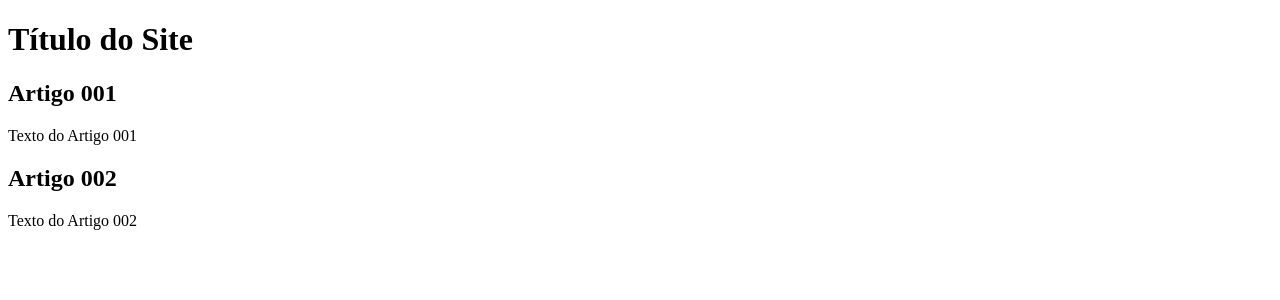
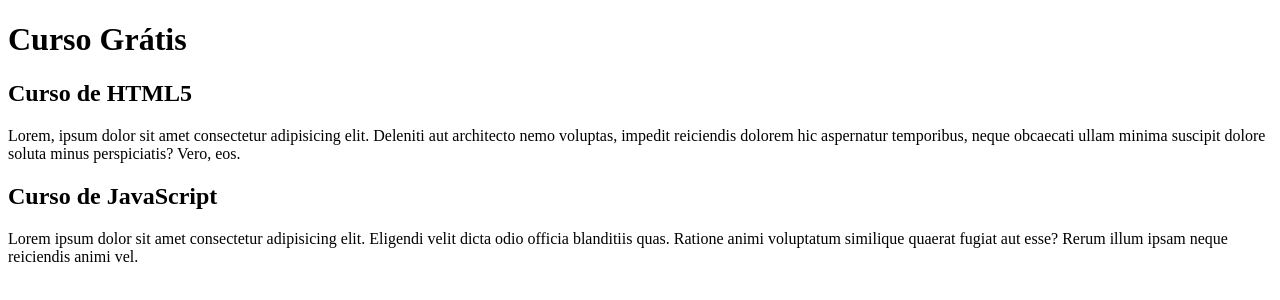
Before and after one commit to JulianCBraga/projeto-site, a plain HTML site: page index.html in a window 1280 px wide. Drawn offline with Linux system fonts and the light colour scheme.

Commit message:
Comecei a escrever o conteúdo

```diff
--- a/index.html
+++ b/index.html
@@ -8,15 +8,15 @@
 <body>
     <main>
         <head>
-            <h1>Título do Site</h1>
+            <h1>Curso Grátis</h1>
         </head>
         <article>
-            <h2>Artigo 001</h2>
-            <p>Texto do Artigo 001</p>
+            <h2>Curso de HTML5</h2>
+            <p>Lorem, ipsum dolor sit amet consectetur adipisicing elit. Deleniti aut architecto nemo voluptas, impedit reiciendis dolorem hic aspernatur temporibus, neque obcaecati ullam minima suscipit dolore soluta minus perspiciatis? Vero, eos.</p>
         </article>
         <article>
-            <h2>Artigo 002</h2>
-            <p>Texto do Artigo 002</p>
+            <h2>Curso de JavaScript</h2>
+            <p>Lorem ipsum dolor sit amet consectetur adipisicing elit. Eligendi velit dicta odio officia blanditiis quas. Ratione animi voluptatum similique quaerat fugiat aut esse? Rerum illum ipsam neque reiciendis animi vel.</p>
         </article>
     </main>
 
```
